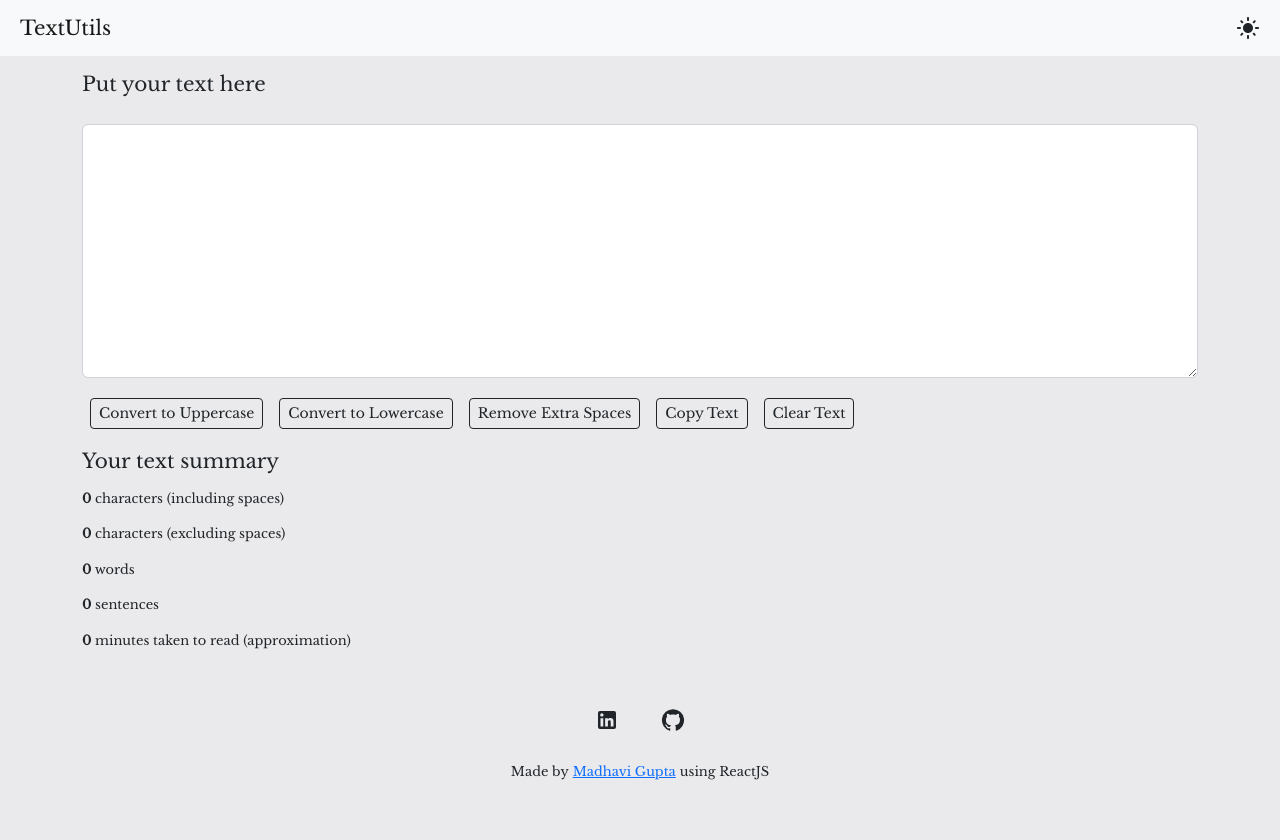
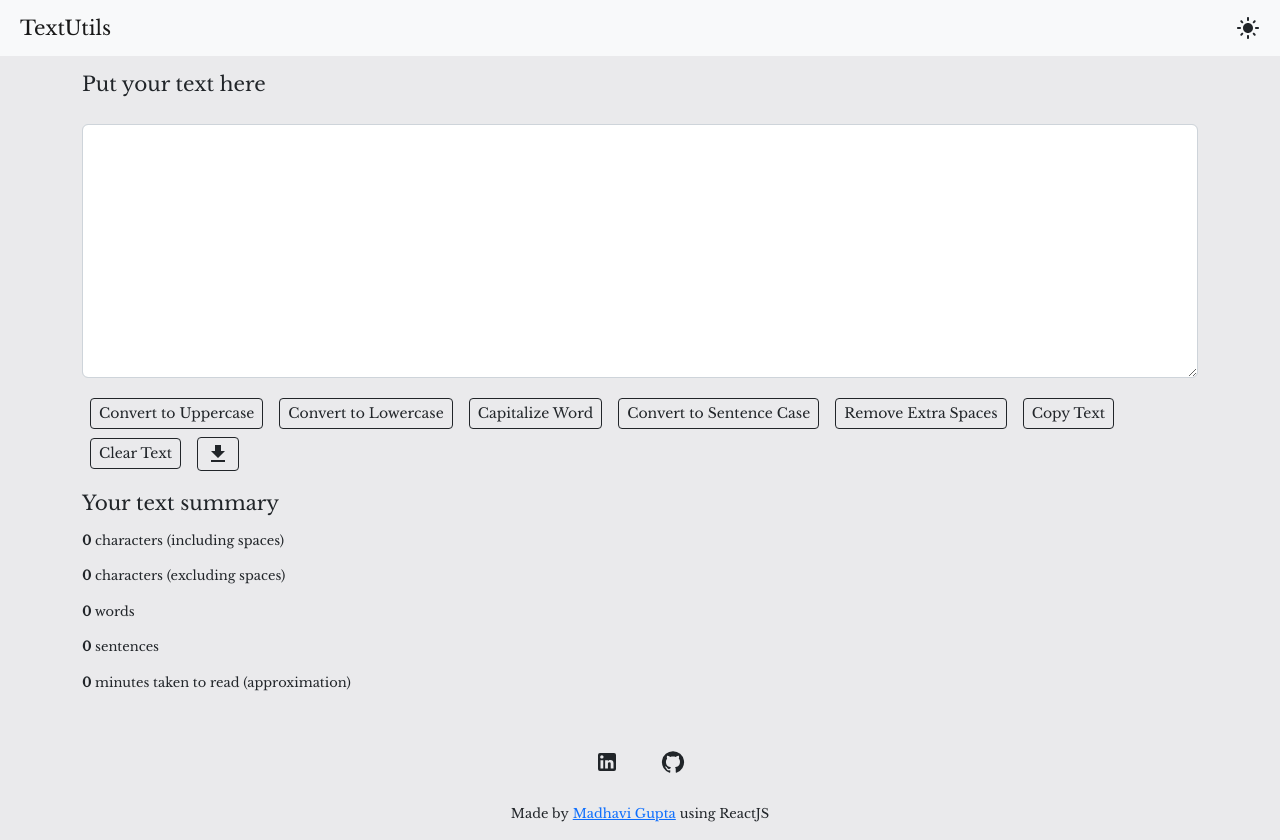
Before and after one commit to MadhaviGupta/Text-Tools, a React (Create React App) app: page / in a window 1280 px wide. Before the commit the page ends 800 px from the top, so only its background shows below. Built offline with nearby package versions, Linux system fonts and the light colour scheme.

Commit message:
added more buttons

```diff
--- a/package.json
+++ b/package.json
@@ -3,10 +3,7 @@
   "version": "0.1.0",
   "private": true,
   "dependencies": {
-    "@emotion/react": "^11.10.4",
-    "@emotion/styled": "^11.10.4",
     "@mui/icons-material": "^5.8.4",
-    "@mui/material": "^5.10.8",
     "@testing-library/jest-dom": "^5.16.4",
     "@testing-library/react": "^13.3.0",
     "@testing-library/user-event": "^13.5.0",
--- a/src/components/Textform.js
+++ b/src/components/Textform.js
@@ -1,4 +1,5 @@
 import React, { useState } from "react";
+import DownloadIcon from "@mui/icons-material/Download";
 
 export default function Textform(props) {
   const [text, setText] = useState("");
@@ -7,10 +8,25 @@ export default function Textform(props) {
     let upText = text.toUpperCase();
     setText(upText);
   };
-
   const toLwCase = () => {
     let lwText = text.toLowerCase();
     setText(lwText);
+  };
+  const tocapitalize = () => {
+    let titleText = text.toLowerCase().split(" ");
+    for (var i = 0; i < titleText.length; i++) {
+      titleText[i] =
+        titleText[i].charAt(0).toUpperCase() + titleText[i].slice(1);
+    }
+    setText(titleText.join(" "));
+  };
+  const toSentenceCase = () => {
+    let sentText = text.toLowerCase().split();
+    for (var i = 0; i < sentText.length; i++) {
+      sentText[i] =
+        sentText[i].charAt(0).toUpperCase() + sentText[i].slice(1);
+    }
+    setText(sentText.join(" "));
   };
   const removeSpaces = () => {
     let removedText = text.replace(/\s+/g, " ");
@@ -22,6 +38,16 @@ export default function Textform(props) {
   };
   const copyText = () => {
     navigator.clipboard.writeText(text);
+  };
+  const downloadFile = () => {
+    const element = document.createElement("a");
+    const file = new Blob([text], {
+      type: "text/plain",
+    });
+    element.href = URL.createObjectURL(file);
+    element.download = "textutils.txt";
+    document.body.appendChild(element);
+    element.click();
   };
   const handleChange = (event) => {
     setText(event.target.value);
@@ -60,6 +86,22 @@ export default function Textform(props) {
         className={`btn btn-sm btn-outline-${
           props.mode === "dark" ? "light" : "dark"
         } mx-2 my-1`}
+        onClick={tocapitalize}
+      >
+        Capitalize Word
+      </button>
+      <button
+        className={`btn btn-sm btn-outline-${
+          props.mode === "dark" ? "light" : "dark"
+        } mx-2 my-1`}
+        onClick={toSentenceCase}
+      >
+        Convert to Sentence Case
+      </button>
+      <button
+        className={`btn btn-sm btn-outline-${
+          props.mode === "dark" ? "light" : "dark"
+        } mx-2 my-1`}
         onClick={removeSpaces}
       >
         Remove Extra Spaces
@@ -79,6 +121,17 @@ export default function Textform(props) {
         onClick={clearText}
       >
         Clear Text
+      </button>
+      <button
+        className={`btn btn-sm btn-outline-${
+          props.mode === "dark" ? "light" : "dark"
+        } mx-2 my-1`}
+        onClick={downloadFile}
+        data-bs-toggle="tooltip"
+        data-bs-placement="top"
+        data-bs-title="Tooltip on top"
+      >
+        <DownloadIcon />
       </button>
 
       <h5 className="my-3">Your text summary</h5>
```
Also changed, not shown: 1 other file (tests, documents, lock files or other folders).
